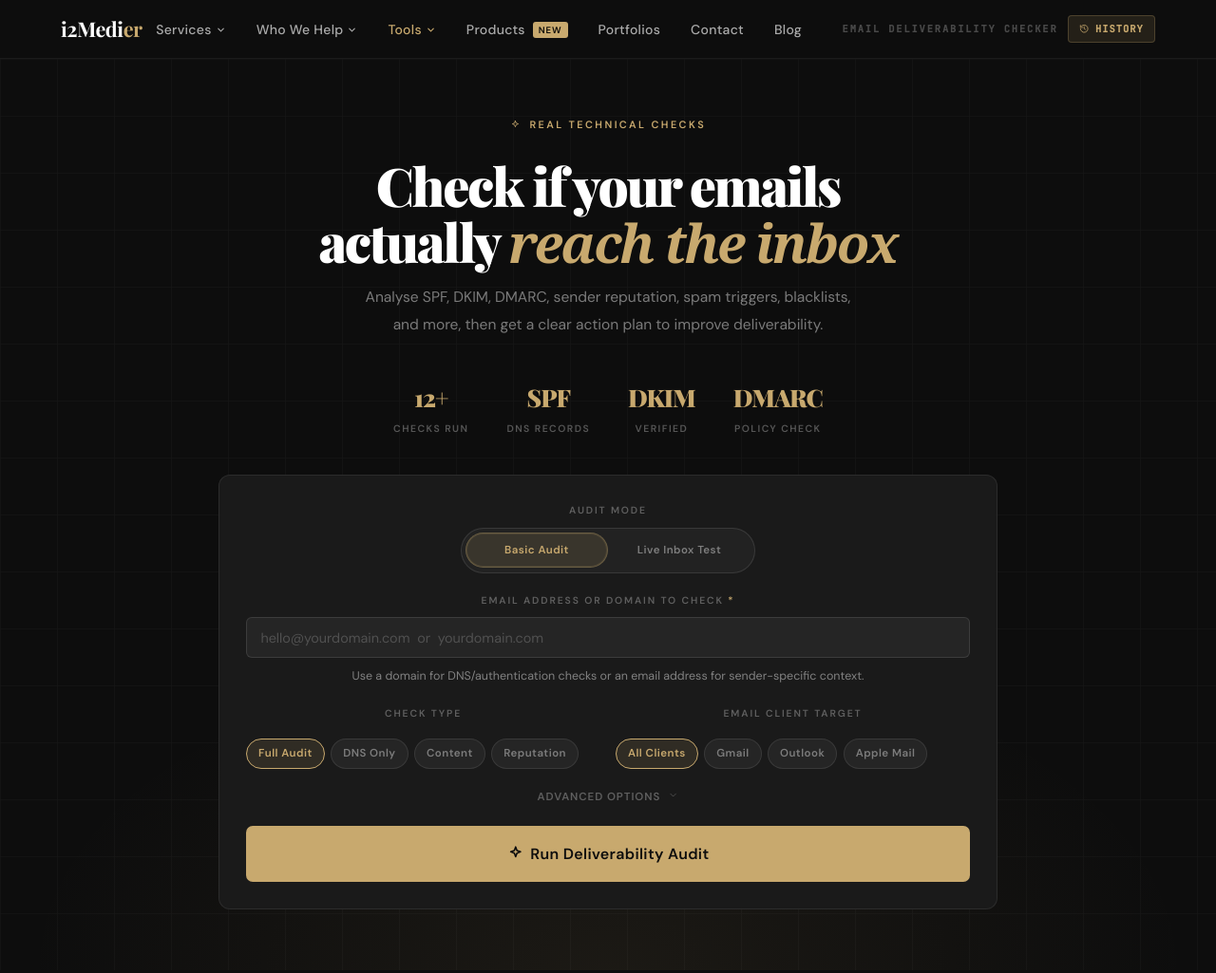
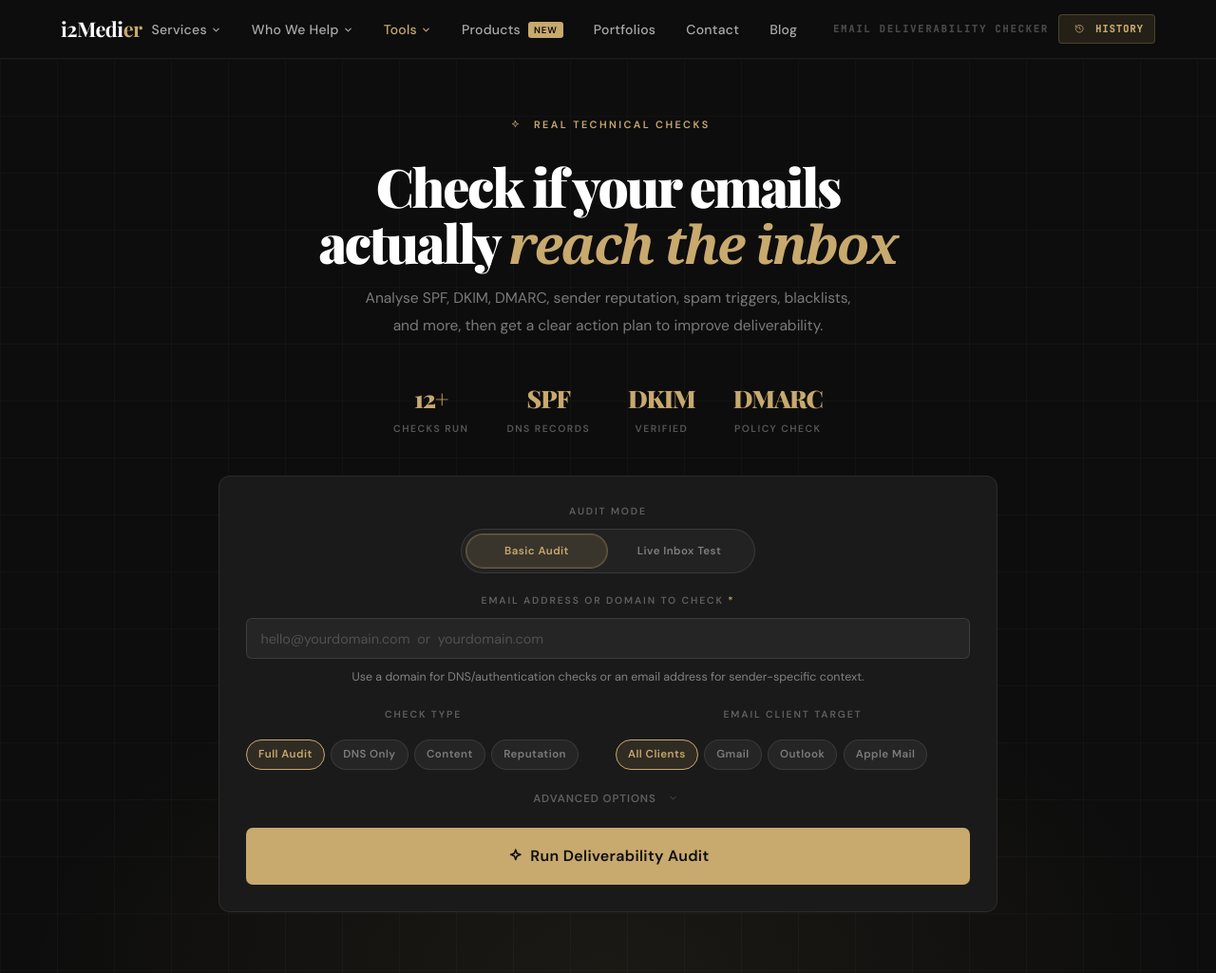
Before and after one commit to okoma/i2Medier, a Laravel app: page /tools/email-deliverability-checker in a window 1280 px wide. Shown: the whole page at 95% size. Run offline with Laravel 12, Linux system fonts and the light colour scheme; data that the repository does not hold is empty; style sheets or scripts are compiled from the project's sources; some web fonts are replaced.

Commit message:
nw update

```diff
--- a/resources/css/public/pages/email-deliverability-checker.css
+++ b/resources/css/public/pages/email-deliverability-checker.css
@@ -11,7 +11,7 @@
 html{scroll-behavior:smooth}
 body{font-family:var(--sans);background:var(--off);color:var(--black);-webkit-font-smoothing:antialiased;overflow-x:hidden}
 .ui-icon-sprite{position:absolute;width:0;height:0;overflow:hidden}
-.ui-icon{display:inline-flex;align-items:center;justify-content:center;flex-shrink:0}
+.ui-icon{display:inline-flex;align-items:center;justify-content:center;flex-shrink:0;width: 20px;height: 20px;}
 .ui-icon svg{width:1em;height:1em;stroke:currentColor;fill:none;stroke-width:1.8;stroke-linecap:round;stroke-linejoin:round}
 @keyframes fadeUp{from{opacity:0;transform:translateY(20px)}to{opacity:1;transform:translateY(0)}}
 @keyframes fadeIn{from{opacity:0}to{opacity:1}}
```
